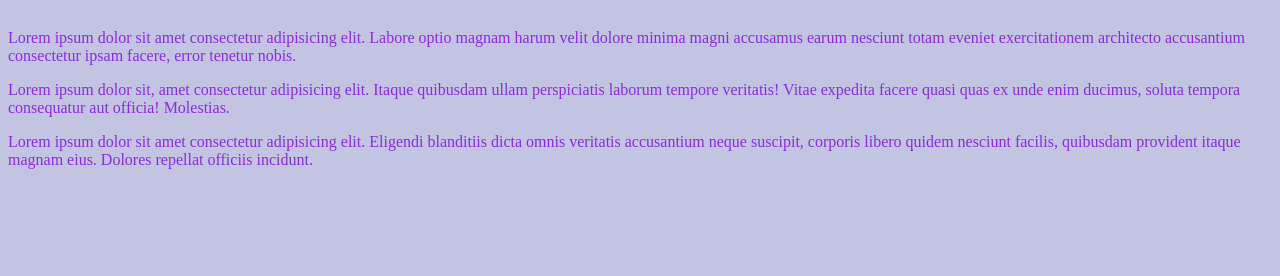
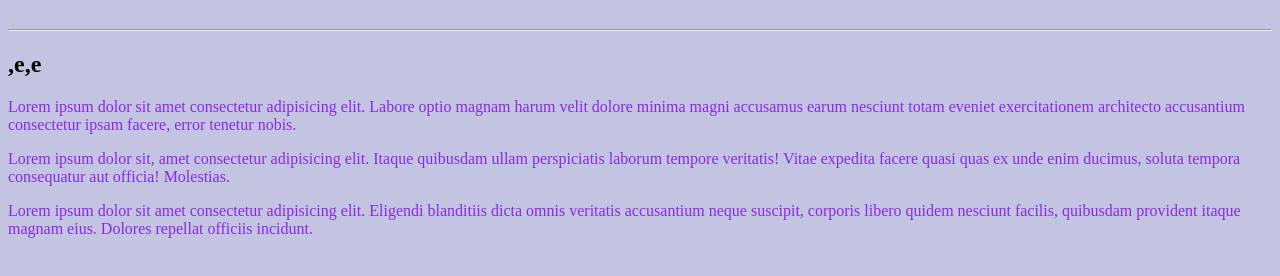
Before and after one commit to VarechkaVilka/test, a plain HTML site: page index.html in a window 1280 px wide. Shown: the part 90-366 px from the top of the page. Drawn offline with Linux system fonts and the light colour scheme.

Commit message:
Update index.html

```diff
--- a/index.html
+++ b/index.html
@@ -9,6 +9,8 @@
 </head>
 <body>
     <h1>Привет, GIT!</h1>
+    <hr>
+    <h2> ,e,e </h2>
     <p> Lorem ipsum dolor sit amet consectetur adipisicing elit. Labore optio magnam harum velit dolore minima magni accusamus earum nesciunt totam eveniet exercitationem architecto accusantium consectetur ipsam facere, error tenetur nobis.</p>
     <p>Lorem ipsum dolor sit, amet consectetur adipisicing elit. Itaque quibusdam ullam perspiciatis laborum tempore veritatis! Vitae expedita facere quasi quas ex unde enim ducimus, soluta tempora consequatur aut officia! Molestias.</p>
     <p>Lorem ipsum dolor sit amet consectetur adipisicing elit. Eligendi blanditiis dicta omnis veritatis accusantium neque suscipit, corporis libero quidem nesciunt facilis, quibusdam provident itaque magnam eius. Dolores repellat officiis incidunt.</p>
```
